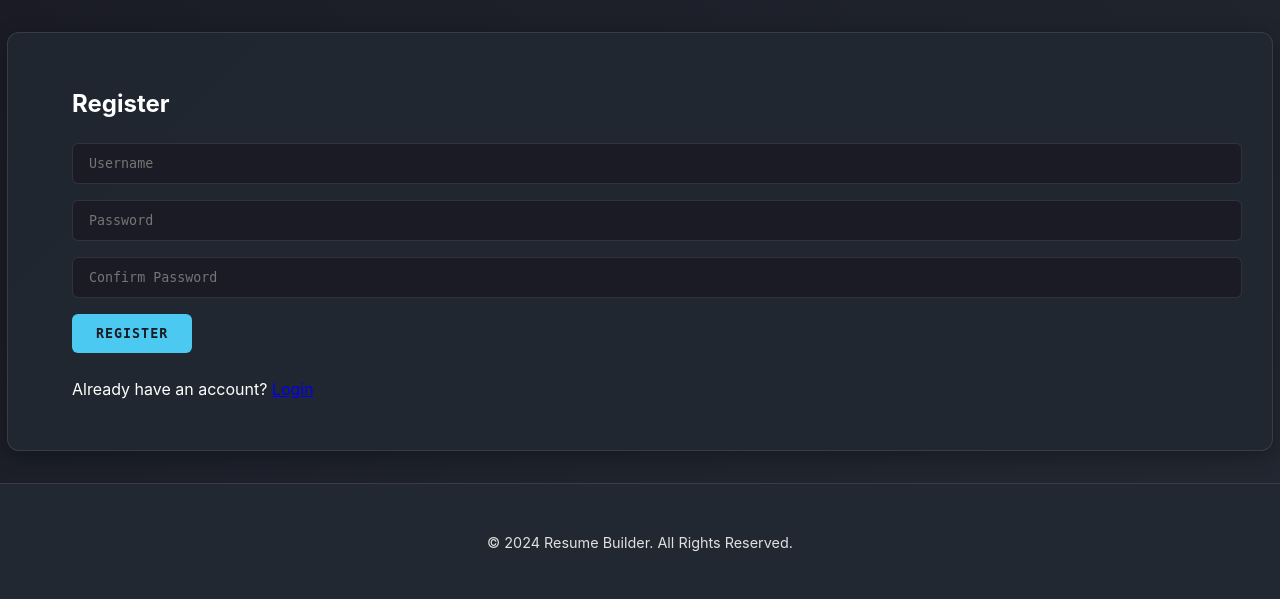
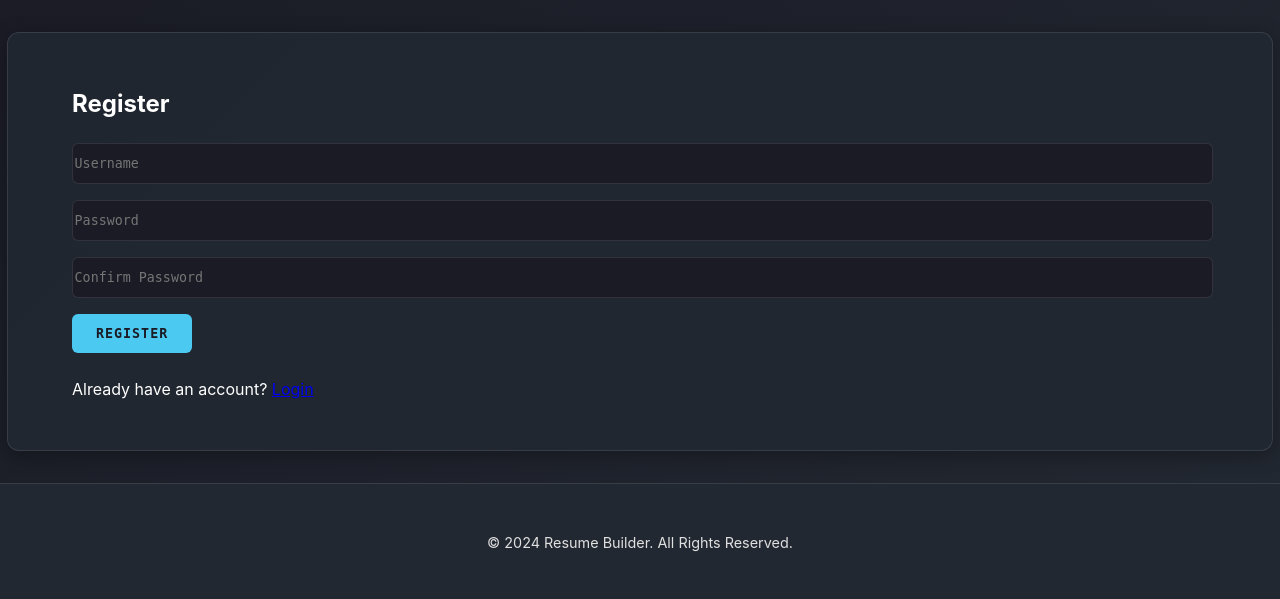
Before and after one commit to Mingyang-ZHAI/AI-Resume-Builder, a Django app: page /register/ in a window 1280 px wide. Shown: the part 61-660 px from the top of the page. Run offline with Django 5.2, Linux system fonts and the light colour scheme.

Commit message:
fixed form boxes

```diff
--- a/resume_build/static/css/main.css
+++ b/resume_build/static/css/main.css
@@ -109,7 +109,7 @@
   background: var(--bg-primary);
   border: 1px solid rgba(255, 255, 255, 0.1);
   color: var(--text-primary);
-  padding: 0.75rem 1rem;
+  padding: 0.75rem  0.1rem;
   border-radius: 6px;
   width: 100%;
   margin-bottom: 1rem;
```
Also changed, not shown: db.sqlite3.
